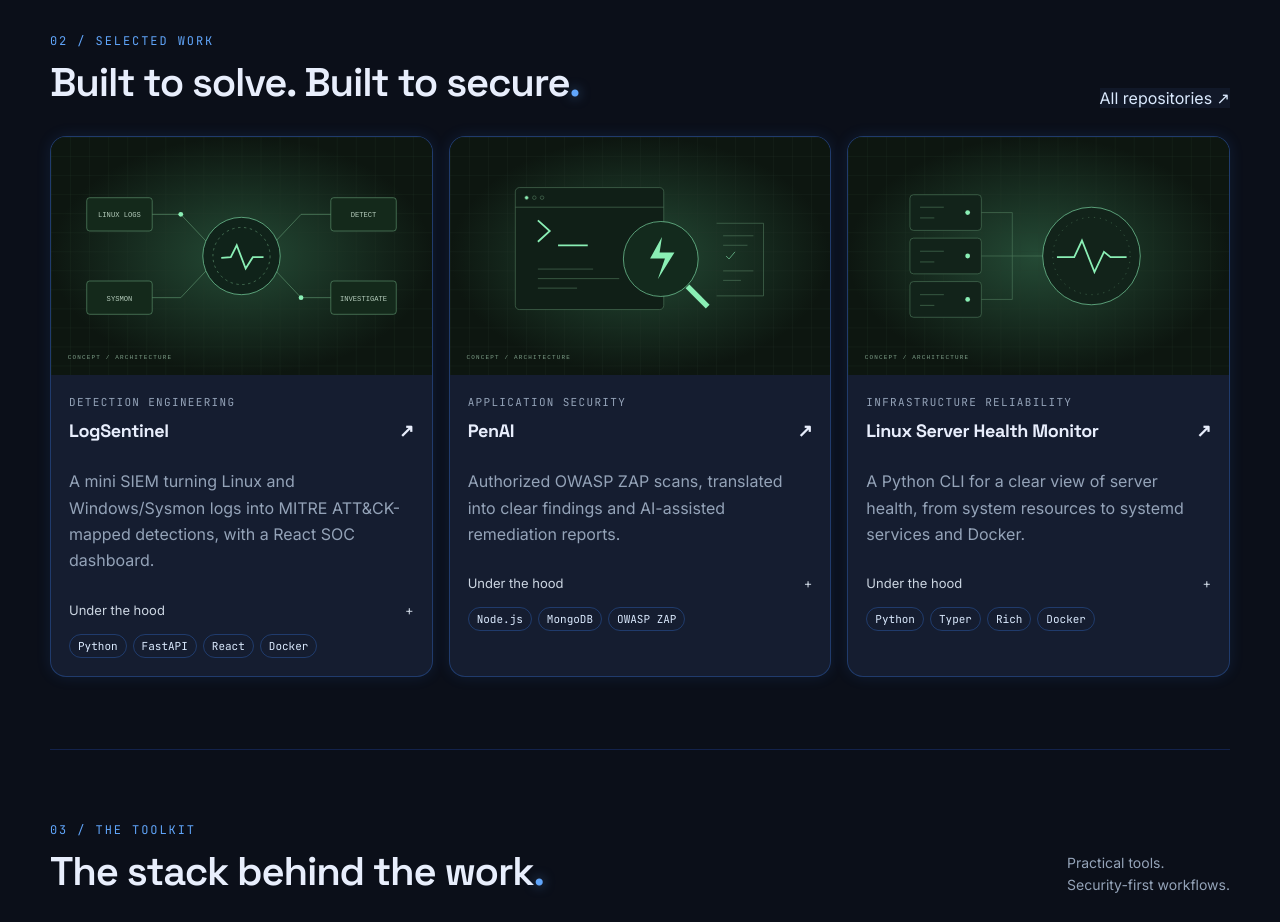
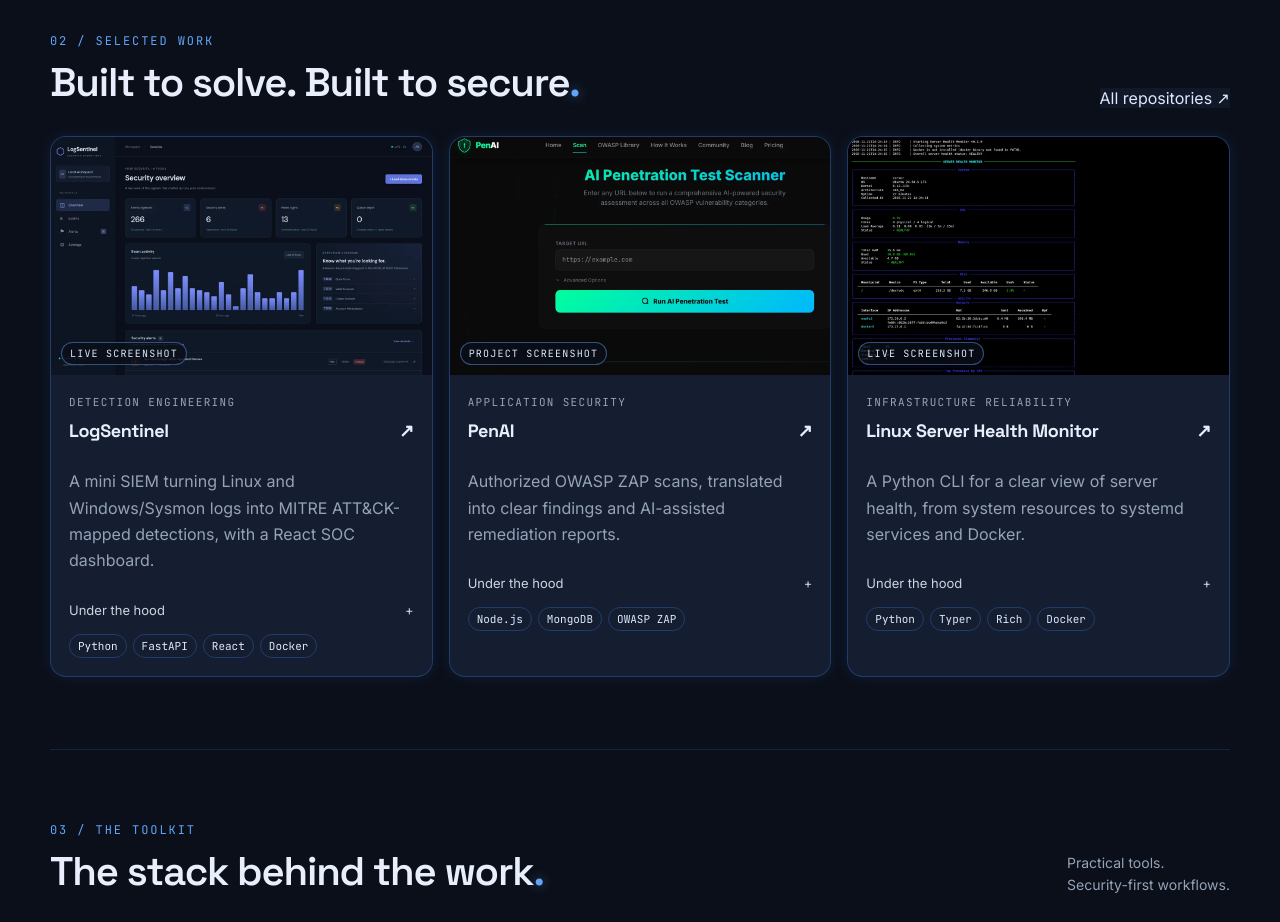
Before and after one commit to TORNADO984/TORNADO984.github.io, a plain HTML site: page index.html in a window 1280 px wide. Shown: the part 1300-2222 px from the top of the page. Drawn offline with Linux system fonts and the light colour scheme.

Commit message:
Replace project illustrations with real screenshots.
Use a live LogSentinel dashboard and health-monitor report, and the project's own PenAI scanner capture where a local ZAP scan could not be run.

Co-authored-by: AYOUB ELOUARDI <ciferlu4@gmail.com>

```diff
--- a/index.html
+++ b/index.html
@@ -30,9 +30,9 @@
 <article class="service"><span class="service-icon" aria-hidden="true">⌖</span><span class="service-number">03</span><h3>Find the weak points</h3><p>Assess web applications against the OWASP Top 10, with actionable remediation.</p><p class="service-tools">OWASP Top 10 · OWASP ZAP</p></article>
 <article class="service"><span class="service-icon" aria-hidden="true">≋</span><span class="service-number">04</span><h3>Turn logs into signals</h3><p>Build detection rules that connect suspicious activity to real attacker techniques.</p><p class="service-tools">SIEM · MITRE ATT&CK</p></article></div></section>
 <section id="projects" class="section wrap"><div class="section-heading"><div><p class="eyebrow">02 / SELECTED WORK</p><h2>Built to solve. Built to secure<span class="accent">.</span></h2></div><a class="text-link" href="https://github.com/TORNADO984">All repositories <span aria-hidden="true">↗</span></a></div><div class="projects-grid">
-<article class="project"><a class="project-image" href="https://github.com/TORNADO984/LogSentinel-SIEM" tabindex="-1" aria-hidden="true"><img src="assets/logsentinel.svg" alt="" width="640" height="400" loading="lazy"></a><div class="project-body"><p class="project-type">DETECTION ENGINEERING</p><h3><a href="https://github.com/TORNADO984/LogSentinel-SIEM">LogSentinel <span aria-hidden="true">↗</span></a></h3><p>A mini SIEM turning Linux and Windows/Sysmon logs into MITRE ATT&CK-mapped detections, with a React SOC dashboard.</p><details><summary>Under the hood <span aria-hidden="true">+</span></summary><p>Normalizes auth, syslog, and JSONL events. Detects failed-login spikes, success after repeated failures, and account or privilege changes. SQLite or OpenSearch storage, Docker Compose, and GitHub Actions tests.</p></details><ul class="tags" aria-label="LogSentinel technologies"><li>Python</li><li>FastAPI</li><li>React</li><li>Docker</li></ul></div></article>
-<article class="project"><a class="project-image" href="https://github.com/TORNADO984/PenAi-" tabindex="-1" aria-hidden="true"><img src="assets/penai.svg" alt="" width="640" height="400" loading="lazy"></a><div class="project-body"><p class="project-type">APPLICATION SECURITY</p><h3><a href="https://github.com/TORNADO984/PenAi-">PenAI <span aria-hidden="true">↗</span></a></h3><p>Authorized OWASP ZAP scans, translated into clear findings and AI-assisted remediation reports.</p><details><summary>Under the hood <span aria-hidden="true">+</span></summary><p>Express API orchestrating spider, passive, and active scans. MongoDB and JWT authentication, severity labels, a 0–100 assessment score, and PDF or JSON exports.</p></details><ul class="tags" aria-label="PenAI technologies"><li>Node.js</li><li>MongoDB</li><li>OWASP ZAP</li></ul></div></article>
-<article class="project"><a class="project-image" href="https://github.com/TORNADO984/Linux-Server-Health-Monitor" tabindex="-1" aria-hidden="true"><img src="assets/health-monitor.svg" alt="" width="640" height="400" loading="lazy"></a><div class="project-body"><p class="project-type">INFRASTRUCTURE RELIABILITY</p><h3><a href="https://github.com/TORNADO984/Linux-Server-Health-Monitor">Linux Server Health Monitor <span aria-hidden="true">↗</span></a></h3><p>A Python CLI for a clear view of server health, from system resources to systemd services and Docker.</p><details><summary>Under the hood <span aria-hidden="true">+</span></summary><p>Typer and Rich CLI checking CPU, memory, disk, network, and processes. HEALTHY, WARNING, or CRITICAL ratings; terminal or JSON output and exit codes for cron/CI. Non-root Docker image and GitHub Actions CI.</p></details><ul class="tags" aria-label="Health Monitor technologies"><li>Python</li><li>Typer</li><li>Rich</li><li>Docker</li></ul></div></article>
+<article class="project"><a class="project-image" href="https://github.com/TORNADO984/LogSentinel-SIEM"><picture><source srcset="assets/img/projects/logsentinel.webp" type="image/webp"><img src="assets/img/projects/logsentinel.jpg" alt="LogSentinel security overview with ingested events, failed logins, and a critical alert for a successful login after repeated failures" width="1280" height="800" loading="lazy"></picture><span class="shot-label">LIVE SCREENSHOT</span></a><div class="project-body"><p class="project-type">DETECTION ENGINEERING</p><h3><a href="https://github.com/TORNADO984/LogSentinel-SIEM">LogSentinel <span aria-hidden="true">↗</span></a></h3><p>A mini SIEM turning Linux and Windows/Sysmon logs into MITRE ATT&CK-mapped detections, with a React SOC dashboard.</p><details><summary>Under the hood <span aria-hidden="true">+</span></summary><p>Normalizes auth, syslog, and JSONL events. Detects failed-login spikes, success after repeated failures, and account or privilege changes. SQLite or OpenSearch storage, Docker Compose, and GitHub Actions tests.</p></details><ul class="tags" aria-label="LogSentinel technologies"><li>Python</li><li>FastAPI</li><li>React</li><li>Docker</li></ul></div></article>
+<article class="project"><a class="project-image" href="https://github.com/TORNADO984/PenAi-"><picture><source srcset="assets/img/projects/penai.webp" type="image/webp"><img src="assets/img/projects/penai.jpg" alt="PenAI scanner screen with a target URL field and a button to run an authorized security assessment" width="1280" height="800" loading="lazy"></picture><span class="shot-label">PROJECT SCREENSHOT</span></a><div class="project-body"><p class="project-type">APPLICATION SECURITY</p><h3><a href="https://github.com/TORNADO984/PenAi-">PenAI <span aria-hidden="true">↗</span></a></h3><p>Authorized OWASP ZAP scans, translated into clear findings and AI-assisted remediation reports.</p><details><summary>Under the hood <span aria-hidden="true">+</span></summary><p>Express API orchestrating spider, passive, and active scans. MongoDB and JWT authentication, severity labels, a 0–100 assessment score, and PDF or JSON exports.</p></details><ul class="tags" aria-label="PenAI technologies"><li>Node.js</li><li>MongoDB</li><li>OWASP ZAP</li></ul></div></article>
+<article class="project"><a class="project-image" href="https://github.com/TORNADO984/Linux-Server-Health-Monitor"><picture><source srcset="assets/img/projects/health-monitor.webp" type="image/webp"><img src="assets/img/projects/health-monitor.jpg" alt="Linux Server Health Monitor terminal report for this machine, with system, CPU, memory, and disk marked healthy" width="1280" height="800" loading="lazy"></picture><span class="shot-label">LIVE SCREENSHOT</span></a><div class="project-body"><p class="project-type">INFRASTRUCTURE RELIABILITY</p><h3><a href="https://github.com/TORNADO984/Linux-Server-Health-Monitor">Linux Server Health Monitor <span aria-hidden="true">↗</span></a></h3><p>A Python CLI for a clear view of server health, from system resources to systemd services and Docker.</p><details><summary>Under the hood <span aria-hidden="true">+</span></summary><p>Typer and Rich CLI checking CPU, memory, disk, network, and processes. HEALTHY, WARNING, or CRITICAL ratings; terminal or JSON output and exit codes for cron/CI. Non-root Docker image and GitHub Actions CI.</p></details><ul class="tags" aria-label="Health Monitor technologies"><li>Python</li><li>Typer</li><li>Rich</li><li>Docker</li></ul></div></article>
 </div></section>
 <section id="stack" class="section wrap stack-section"><div class="section-heading"><div><p class="eyebrow">03 / THE TOOLKIT</p><h2>The stack behind the work<span class="accent">.</span></h2></div><p>Practical tools.<br>Security-first workflows.</p></div><ul class="stack-grid" aria-label="Skills and technologies"><li>Linux</li><li>Docker</li><li>GitHub Actions</li><li>CI/CD</li><li>Python</li><li>Node.js</li><li>FastAPI</li><li>OWASP ZAP</li><li>SIEM</li><li>MITRE ATT&CK</li><li>Trivy</li><li>gitleaks</li><li>Nginx</li><li>Bash</li></ul></section>
 <section id="certifications" class="section wrap" aria-labelledby="certifications-title">
--- a/styles.css
+++ b/styles.css
@@ -90,7 +90,9 @@ h2{margin:0;font-family:var(--font-display);font-size:clamp(28px,4vw,40px);lette
 .service p,.service .service-tools{margin:0}
 .service-tools{margin-top:16px!important;font-family:var(--font-mono);font-size:11px;color:#93c5fd}
 .project,.certification{min-width:0;display:flex;flex-direction:column;overflow:hidden}
+.project-image{position:relative;display:block}
 .project-image img,.cert-shot img{display:block;width:100%;height:auto}
+.shot-label{position:absolute;left:10px;bottom:10px;z-index:1;font-family:var(--font-mono);font-size:10px;letter-spacing:.12em;color:#dbeafe;background:rgba(11,15,25,.78);border:1px solid rgba(96,165,250,.45);border-radius:999px;padding:4px 8px}
 .project-body,.certification-body{padding:18px;display:flex;flex-direction:column;flex:1}
 .project-type,.certification-kicker{margin:0 0 8px;font-family:var(--font-mono);font-size:11px;letter-spacing:.12em;color:var(--glow)}
 .project h3 a{display:flex;justify-content:space-between;gap:8px}
```
Also changed, not shown: assets/img/projects/health-monitor.jpg (added), assets/img/projects/health-monitor.webp (added), assets/img/projects/logsentinel.jpg (added), assets/img/projects/logsentinel.webp (added), assets/img/projects/penai.jpg (added), assets/img/projects/penai.webp (added).
